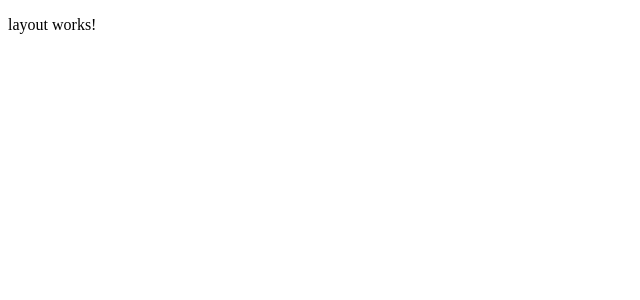
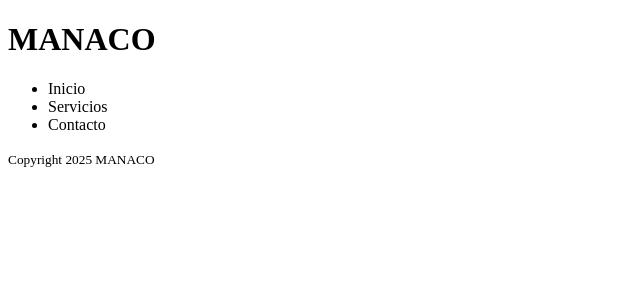
Before and after one commit to fredddev/uab_ti_primer_parcial, an Angular app: page / in a window 1280 px wide. Shown: the top 300 px of the page, without its empty margins (0-640 px from the left). Built offline with nearby package versions, Linux system fonts and the light colour scheme.

Commit message:
feat: Navegacion y pie de pagina agregados

```diff
--- a/src/app/layout/layout.component.html
+++ b/src/app/layout/layout.component.html
@@ -1 +1,25 @@
-<p>layout works!</p>
+<header>
+  <div class="container">
+    <h1 class="logo">
+      <a routerLink="/">MANACO</a>
+    </h1>
+
+    <nav aria-label="Principal">
+      <ul class="nav-list">
+        <li><a routerLink="/" routerLinkActive="active">Inicio</a></li>
+        <li><a routerLink="/servicios" routerLinkActive="active">Servicios</a></li>
+        <li><a routerLink="/contacto" routerLinkActive="active">Contacto</a></li>
+      </ul>
+    </nav>
+  </div>
+</header>
+
+<main id="contenido" role="main">
+
+</main>
+
+<footer>
+  <div class="container">
+    <small>Copyright 2025 MANACO</small>
+  </div>
+</footer>
```
